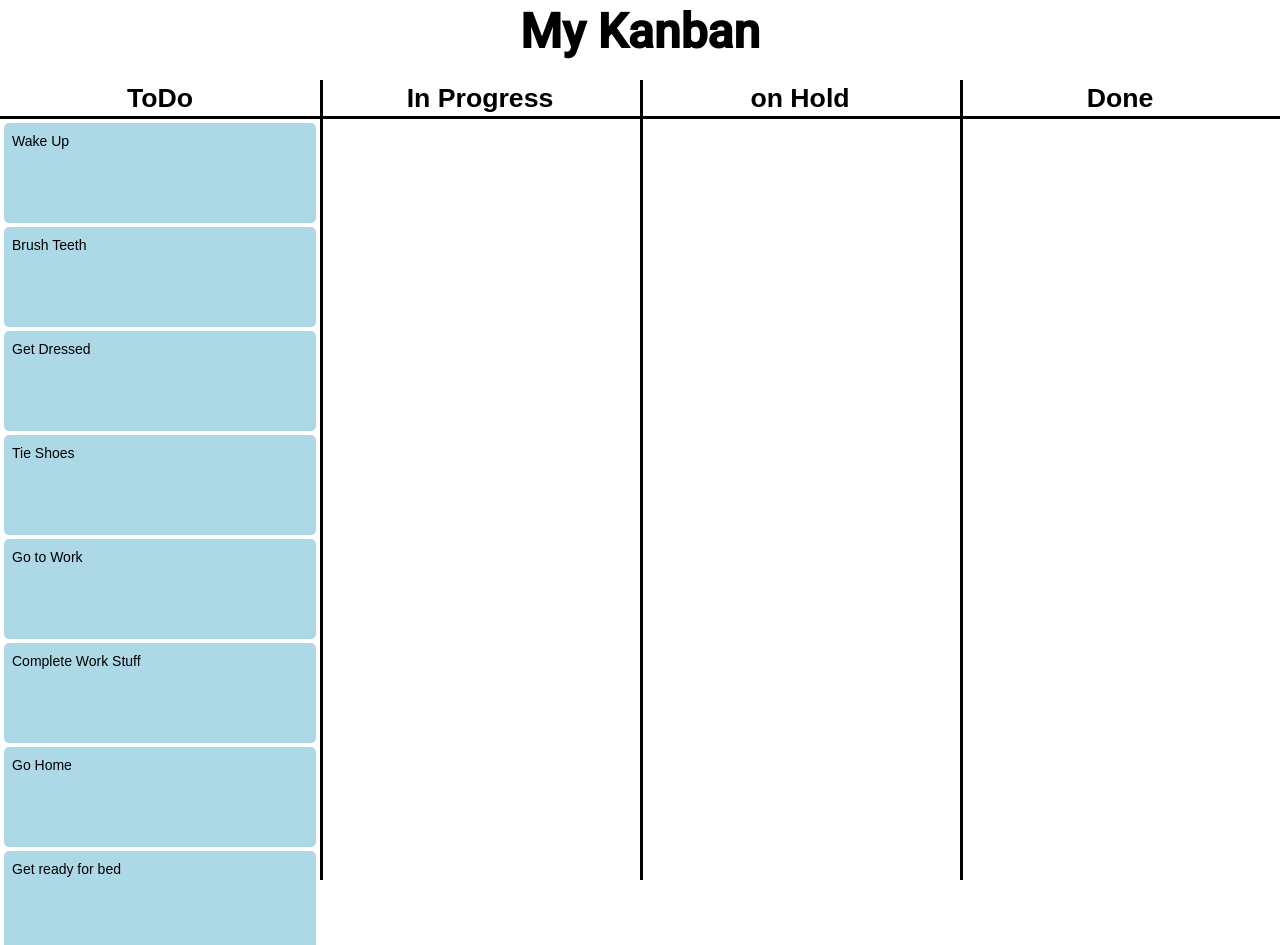
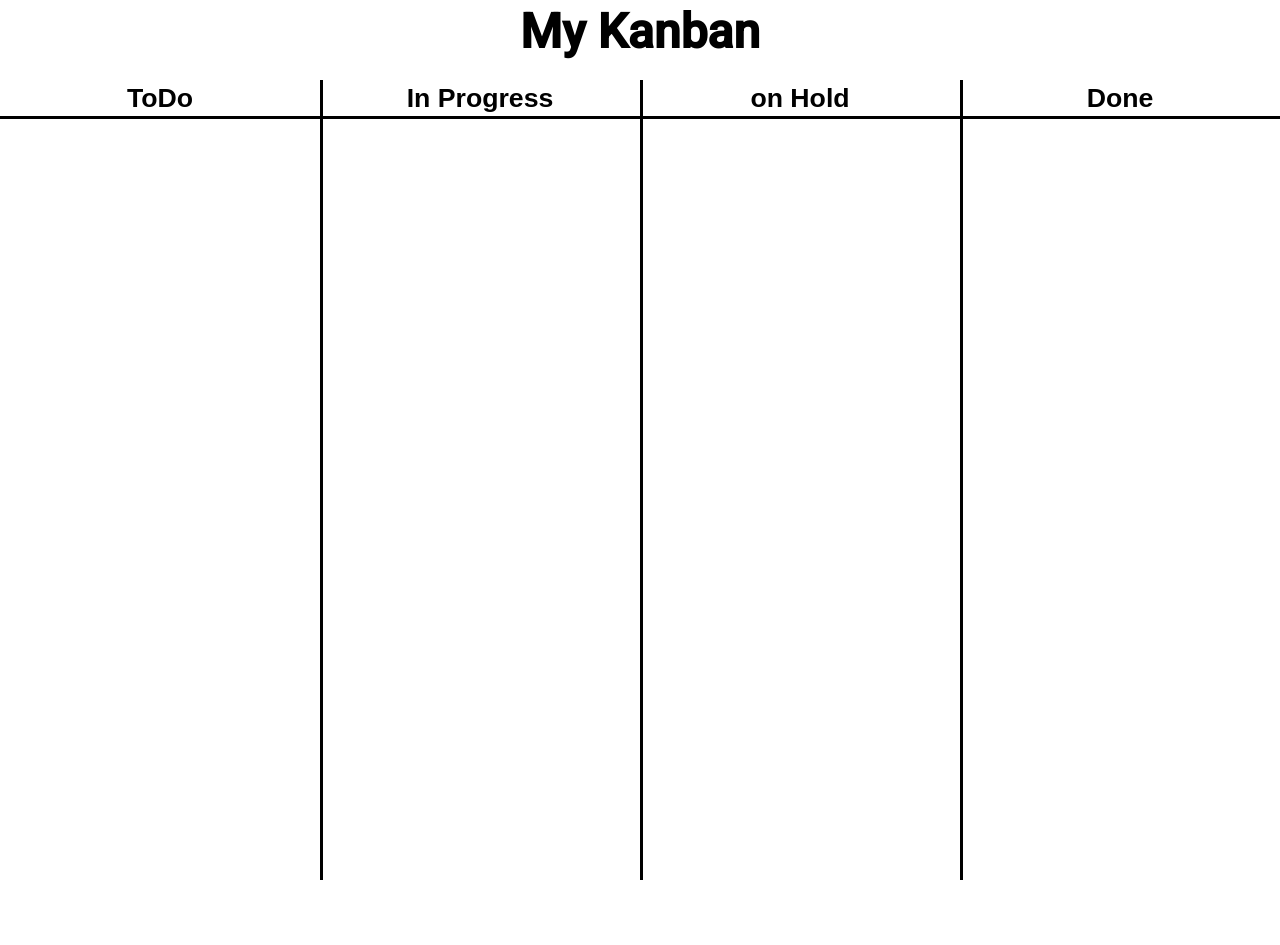
Before and after one commit to tbrowndev/MyKanban, an Angular app: page / in a window 1280 px wide. Shown: the top 945 px of the page. After the commit the page ends 919 px from the top, so only its background shows below. Built offline with nearby package versions, Linux system fonts and the light colour scheme.

Commit message:
added ability to add new To-Dos

```diff
--- a/src/app/app.component.css
+++ b/src/app/app.component.css
@@ -38,8 +38,11 @@
 
 .kanban-column-content {
     height: 100vh;
+    display: block
+}
+
+.kanban-column-content-clickable {
     cursor:text;
-    display: block
 }
 
 .kanban-item {
@@ -52,6 +55,40 @@
     cursor: move;
     box-sizing: border-box;
 }
+
+.kanban-new-item {
+    min-height: 100px;
+    max-height: fit-content;
+    background-color: lightblue;
+    margin: 4px;
+    padding: 8px;
+    border-radius: 5px;
+    box-sizing: border-box;
+    display: grid;
+}
+
+.kanban-new-item > textarea {
+    resize: none;
+    outline: none;
+    overflow-y: scroll;
+}
+
+.new-item-actions {
+    display: flex;
+    flex-direction: row-reverse;
+    gap: 5px;
+    margin: 4px;
+}
+
+.action-btn {
+    all: unset;
+    width: 50px;
+    height: 30px;
+    background-color: rgba(128, 128, 128, 0.5);
+    text-align: center;
+    cursor: pointer;
+}
+
 
 /* Drag Drop Styling*/
 .cdk-drag-preview {
--- a/src/app/app.component.html
+++ b/src/app/app.component.html
@@ -6,9 +6,16 @@
     <div class="kanban-container" cdkDropListGroup>
         <div class="kanban-column">
             <div class="kanban-column-title">ToDo</div>
-            <div class="kanban-column-content" (click)="handleColumnClick($event)" cdkDropList [cdkDropListData]="todo" (cdkDropListDropped)="handleDrop($event)">
+            <div class="kanban-column-content kanban-column-content-clickable" (click)="handleColumnClick($event)" cdkDropList [cdkDropListData]="todo" (cdkDropListDropped)="handleDrop($event)">
                 <div class="kanban-item" *ngFor="let item of todo" cdkDrag>
                     {{item}}
+                </div>
+                <div class="kanban-new-item" *ngIf="addMode">
+                    <textarea placeholder="New ToDo" wrap="hard" rows="3" [(ngModel)]="newTodo"></textarea>
+                    <div class="new-item-actions">
+                        <button class="action-btn" (click)="handleCancel()">Cancel</button>
+                        <button class="action-btn" (click)="handleAdd()">Add</button>
+                    </div>
                 </div>
             </div>
         </div>
--- a/src/app/app.component.ts
+++ b/src/app/app.component.ts
@@ -8,25 +8,29 @@ import { moveItemInArray, transferArrayItem} from '@angular/cdk/drag-drop';
 })
 export class AppComponent {
 
-  todo = [
-    'Wake Up',
-    'Brush Teeth',
-    'Get Dressed',
-    'Tie Shoes',
-    'Go to Work',
-    'Complete Work Stuff',
-    'Go Home',
-    'Get ready for bed',
-    'Go to bed'
-  ];
+  todo: string[] = [];
+  inProgress: string[] = [];
+  onHold: string[] = [];
+  done: string[] = [];
 
-  inProgress = [];
-  onHold = [];
-  done = [];
+  newTodo: string = '';
+  addMode: boolean = false;
 
   handleColumnClick(event: any) {
     if (event.target !== event.currentTarget) return;
-    console.log('New ToDo for board')
+    this.addMode = true;
+  }
+
+  handleAdd() {
+    this.todo.push(this.newTodo);
+    this.addMode = false;
+    this.newTodo = '';
+  }
+
+  handleCancel() {
+    this.addMode = false
+    this.newTodo = '';
+
   }
 
   handleDrop(event: any) {
--- a/src/app/app.module.ts
+++ b/src/app/app.module.ts
@@ -4,6 +4,7 @@ import { DragDropModule } from '@angular/cdk/drag-drop';
 
 import { AppComponent } from './app.component';
 import { BrowserAnimationsModule } from '@angular/platform-browser/animations';
+import { FormsModule } from '@angular/forms';
 
 @NgModule({
   declarations: [
@@ -13,6 +14,7 @@ import { BrowserAnimationsModule } from '@angular/platform-browser/animations';
     BrowserModule,
     BrowserAnimationsModule,
     DragDropModule,
+    FormsModule
   ],
   providers: [],
   bootstrap: [AppComponent]
```
